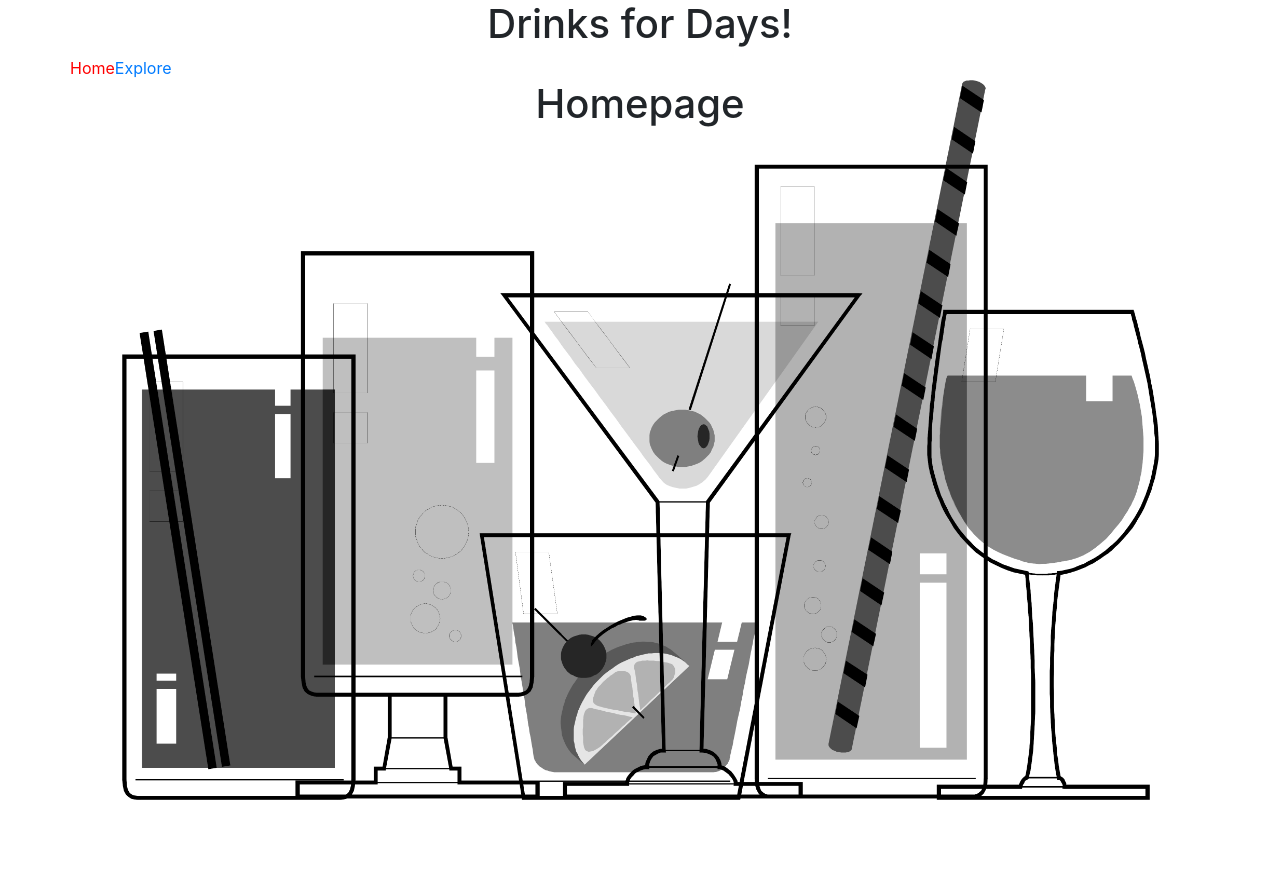
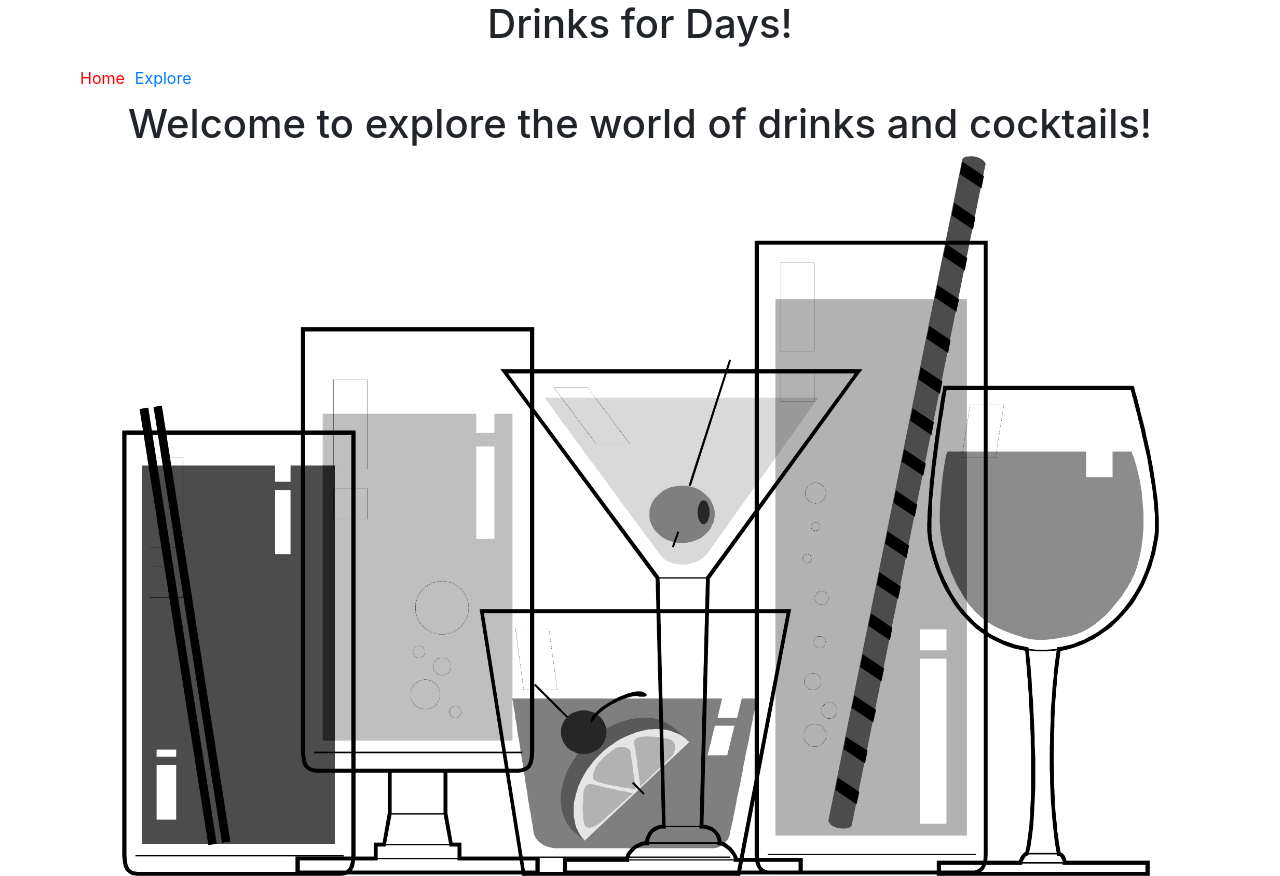
Before and after one commit to fabbrodan/DrinksForDays, a React (Create React App) app: page / in a window 1280 px wide. Before the commit the page ends 800 px from the top, so only its background shows below. Built offline with nearby package versions, Linux system fonts and the light colour scheme.

Commit message:
Added search form and accepting the input as props

```diff
--- a/src/Components/Menu.js
+++ b/src/Components/Menu.js
@@ -1,11 +1,11 @@
 import React from 'react';
-import NavLink from 'react-router-dom/NavLink'
+import {NavLink} from 'react-router-dom'
 import Row from 'react-bootstrap/Row';
 import '../Styles/Menu.css';
 
 let Menu = () => {
     return(
-        <Row>
+        <Row id="nav-menu">
             <NavLink exact activeClassName="menuActive" to="/">Home</NavLink>
             <NavLink exact activeClassName="menuActive" to="/Explore">Explore</NavLink>
         </Row>
--- a/src/Pages/Explore.js
+++ b/src/Pages/Explore.js
@@ -1,17 +1,33 @@
-import React from 'react';
-import {Container, Row, Col, InputGroup, FormControl, Button} from 'react-bootstrap'
+import React, {useState} from 'react';
+import {Container, Row, Col, InputGroup, FormControl, Form} from 'react-bootstrap'
+import SearchEngine from '../Util/SearchEngine'
 
 let Explore = () => {
+
+    const [searchTerm, setTerm] = useState("");
+
+    const Search = e => {
+        e.preventDefault();
+        setTerm(e.target["searchTerm"].value);
+    }
+
     return(
         <Container>
             <Row>
                 <Col>
+                <Form onSubmit={Search}>
                     <InputGroup>
-                        <FormControl placeholder="Search for a drink!"/>
+                        <FormControl name="searchTerm" placeholder="Search for a drink!" type="text"/>
                         <InputGroup.Append>
-                            <Button variant="secondary">Button!</Button>
+                            <input variant="btn btn-secondary" type="submit" value="Search!"/>
                         </InputGroup.Append>
                     </InputGroup>
+                </Form>
+                </Col>
+            </Row>
+            <Row>
+                <Col>
+                    <SearchEngine searchString={searchTerm}/>
                 </Col>
             </Row>
         </Container>
--- a/src/Pages/Homepage.js
+++ b/src/Pages/Homepage.js
@@ -4,12 +4,14 @@ import '../Styles/Homepage.css';
 
 let Homepage = () => {
     return(
-        <Container fluid id="HomePageContent">
-            <Row>
+        <Container fluid className="fullPage">
+            <Row class="pt-15">
                 <Col>
-                    <h1>Homepage</h1>
+                    <h1>Welcome to explore the world of drinks and cocktails!</h1>
                 </Col>
             </Row>
+            <Container id="HomePageContent">
+            </Container>
         </Container>
     )
 }
--- a/src/Styles/Homepage.css
+++ b/src/Styles/Homepage.css
@@ -1,3 +1,8 @@
+.fullPage {
+    height: 100%;
+    width: 100%;
+}
+
 #HomePageContent {
     background: url(../Images/cocktail-background.png);
     background-position: center;
@@ -7,3 +12,7 @@
     height: 100%;
     width: 100%;
 }
+
+.pt-15 {
+    padding-top: 15px;
+}
--- a/src/Styles/Menu.css
+++ b/src/Styles/Menu.css
@@ -1,3 +1,13 @@
 .menuActive {
     color: red;
 }
+
+#nav-menu {
+    display: flex;
+    flex-direction: row;
+    padding: 10px;
+}
+
+#nav-menu a {
+    margin-right: 10px;
+}
--- a/src/Util/SearchEngine.js
+++ b/src/Util/SearchEngine.js
@@ -1 +1,14 @@
 import '../Data/drinks.json';
+import React, { useState } from 'react';
+import Container from 'react-bootstrap/Container'
+
+const SearchEngine = ({searchString}) => {
+
+    return(
+        <Container>
+            <h3>{searchString}</h3>
+        </Container>
+    )
+}
+
+export default SearchEngine;
```
